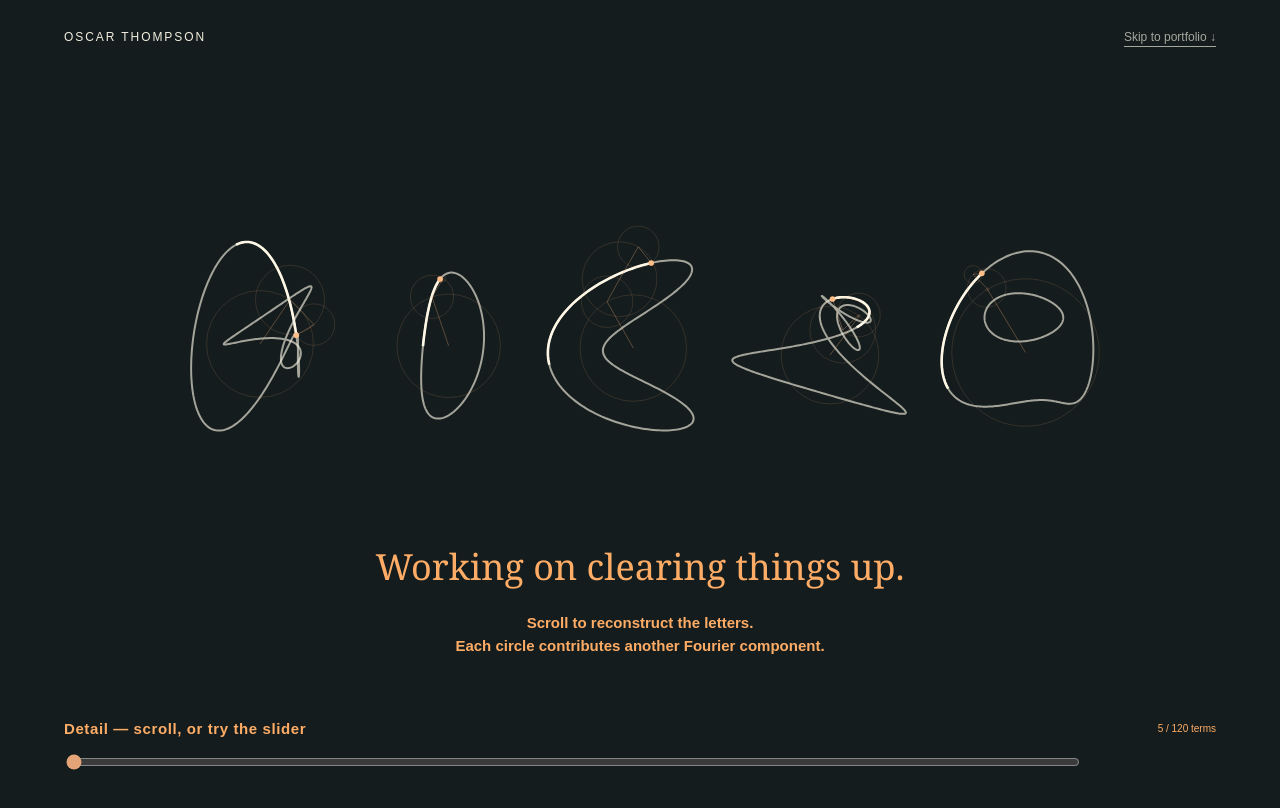
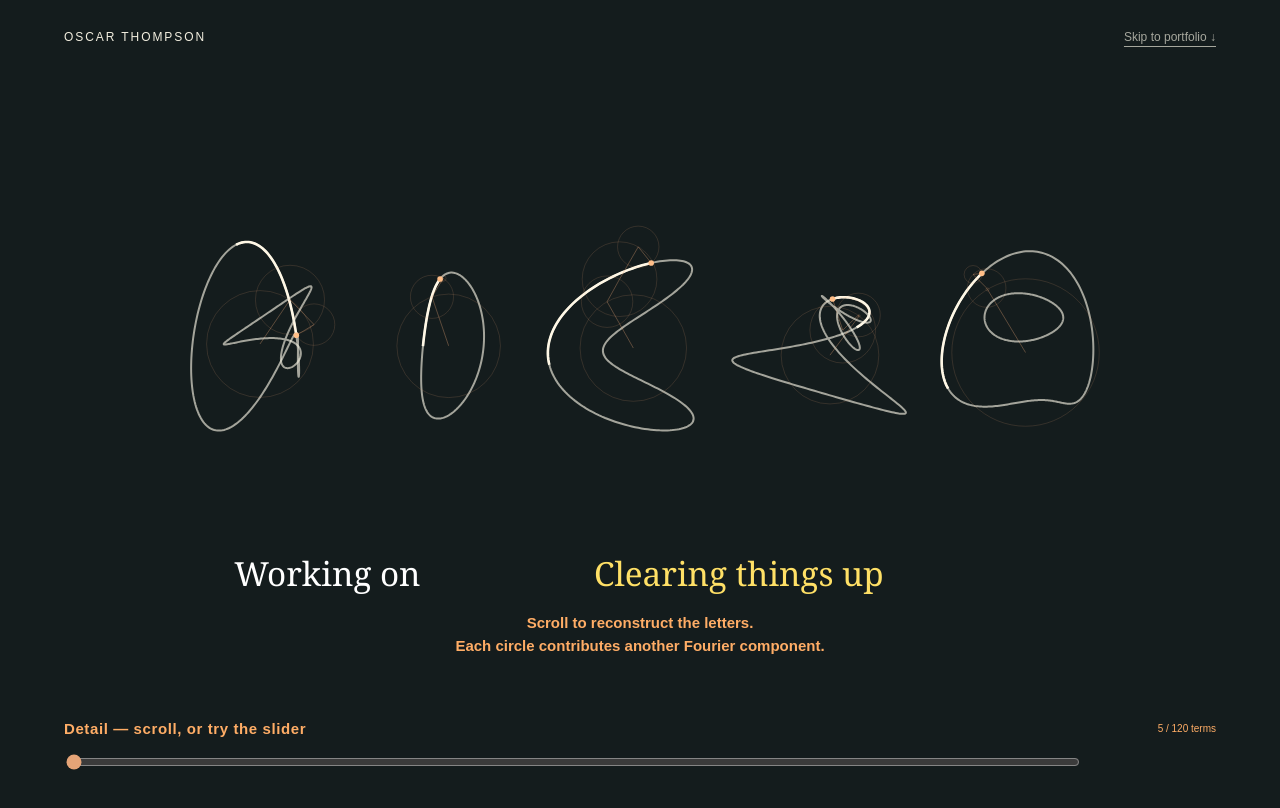
Before and after one commit to oscardelsalten/Oscar_T, a plain HTML site: page index.html in a window 1280 px wide. Shown: the top 808 px of the page. Drawn offline with Linux system fonts and the light colour scheme.

Commit message:
Enhance working caption and add dynamic phrases

```diff
--- a/index.html
+++ b/index.html
@@ -340,6 +340,43 @@ label[for="portrait-detail"] {
     color: #ffad66;
     font-size: 10px;
 }
+.caption .working-caption {
+    display: flex;
+    flex-wrap: wrap;
+    justify-content: center;
+    align-items: center;
+    gap: 0.1em 0.35em;
+    font-size: clamp(18px, 2.6vw, 36px);
+    line-height: 1.4;
+    color: #ffffff;
+}
+
+.working-prefix {
+    color: #ffffff;
+    white-space: nowrap;
+}
+
+.working-window {
+    display: block;
+    width: 33ch;
+    max-width: 100%;
+    height: 1.4em;
+    overflow: hidden;
+    color: #ffe066;
+}
+
+#working-reel {
+    display: block;
+    will-change: transform;
+}
+
+.working-row {
+    display: block;
+    height: 1.4em;
+    line-height: 1.4em;
+    white-space: nowrap;
+    text-align: center;
+}
 </style>
 </head>
 
@@ -360,7 +397,21 @@ label[for="portrait-detail"] {
         </canvas>
 
         <div class="caption">
-            <p class="label">Working on clearing things up.</p>
+           <p class="label working-caption">
+    <span class="sr-only">
+        Working on mathematical research and clear communication.
+    </span>
+
+    <span class="working-prefix" aria-hidden="true">
+        Working on
+    </span>
+
+    <span class="working-window" aria-hidden="true">
+        <span id="working-reel">
+            <span class="working-row">Clearing things up</span>
+        </span>
+    </span>
+</p>
             <p id="hint">
                 Scroll to reconstruct the letters.<br>
                 Each circle contributes another Fourier component.
@@ -853,12 +904,55 @@ function drawLoop(coefficients, count, phase, scale, circles, fade) {
     ctx.fillStyle = `rgba(255,190,136,${fade})`;
     ctx.fill();
 }
+const workingPhrases = [
+    'Clearing things up',
+    'Uncertainty Quantification',
+    'Inverse Problems',
+    'Noise Reduction',
+    'Interdisciplinary Communication'
+];
 
+const workingReel = document.getElementById('working-reel');
+
+if (workingReel) {
+    workingReel.replaceChildren(...workingPhrases.map(phrase => {
+        const row = document.createElement('span');
+        row.className = 'working-row';
+        row.textContent = phrase;
+        return row;
+    }));
+}
+
+function updateWorkingReel(p) {
+    if (!workingReel) return;
+
+    const position = Math.max(0, Math.min(1, p)) *
+                     (workingPhrases.length - 1);
+
+    const index = Math.floor(position);
+    const fraction = position - index;
+
+    // Hold each phrase still, then roll into the next.
+    const t = Math.max(
+        0,
+        Math.min(1, (fraction - 0.65) / 0.35)
+    );
+
+    const eased = t * t * (3 - 2 * t);
+
+    const offset = reducedMotion.matches
+        ? Math.round(position)
+        : index + eased;
+
+    workingReel.style.transform =
+        `translateY(${-offset * 100 / workingPhrases.length}%)`;
+}
 function draw() {
     pending = false;
     ctx.clearRect(0, 0, width, height);
 
     const p = Math.max(0, Math.min(1, progress));
+    updateWorkingReel(p);
     const count = Math.min(
         MAX_TERMS,
         5 + Math.floor(p * p * (MAX_TERMS - 5))
```
